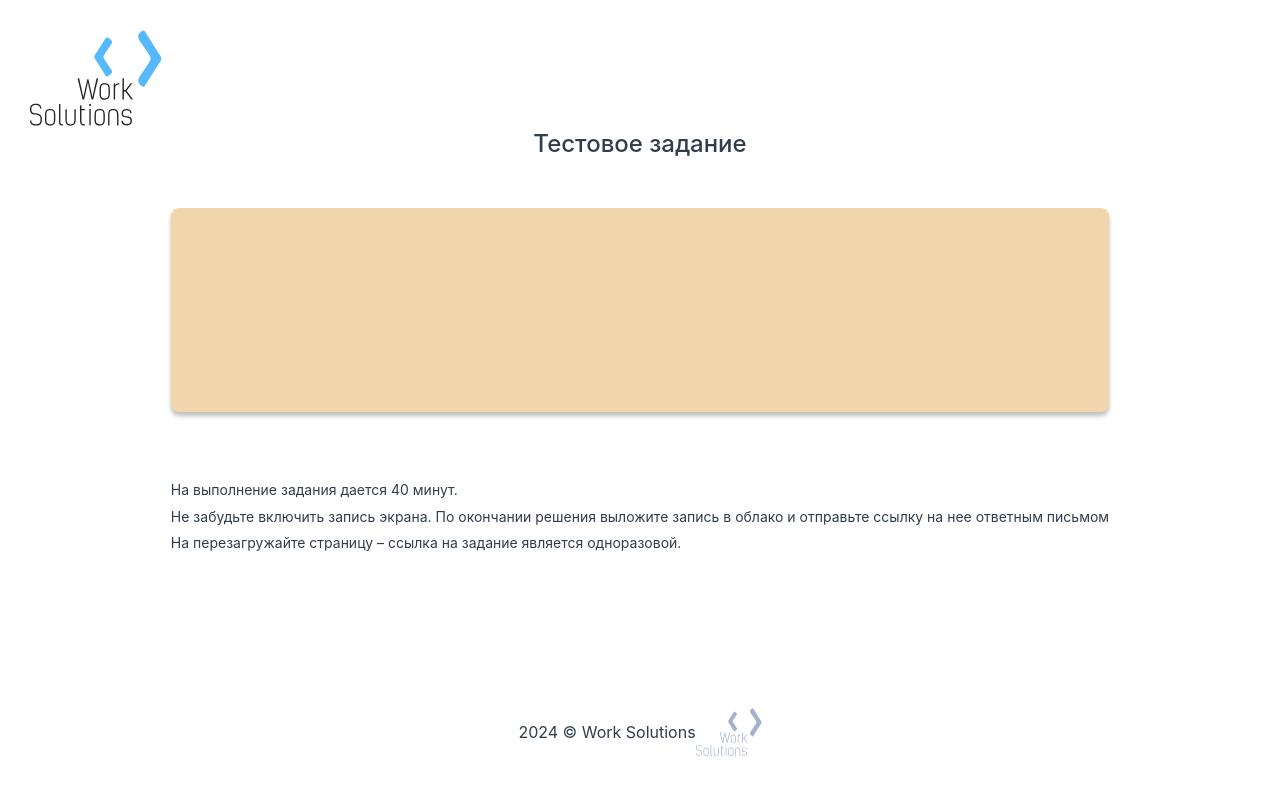
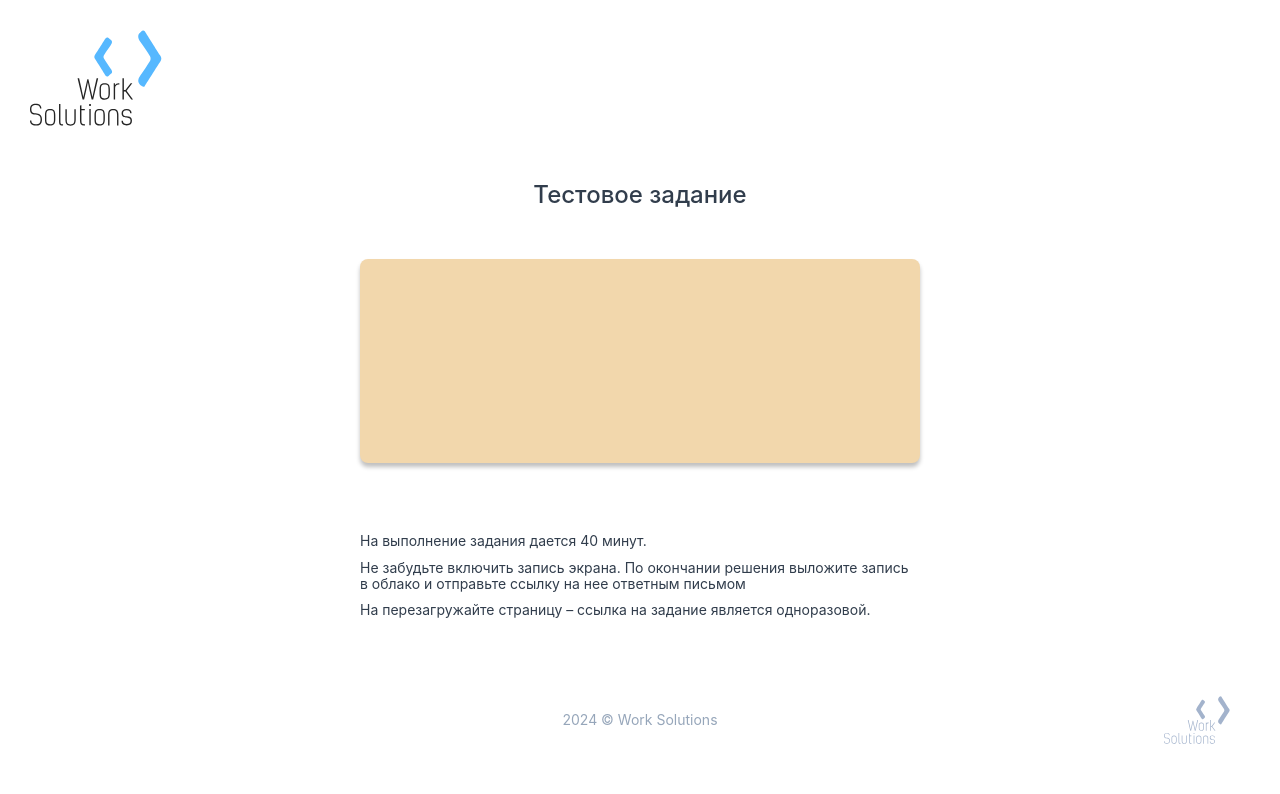
Before and after one commit to sovakrya/ws-hr-test-task-for-applicant, a React (Create React App) app: page /tasks/1 in a window 1280 px wide. Shown: the top 794 px of the page. Built offline with nearby package versions, Linux system fonts and the light colour scheme; no server answers.

Commit message:
divided application into components

```diff
--- /dev/null
+++ b/src/pages/home-page/ui/Footer.tsx
@@ -0,0 +1,18 @@
+import logoCopyright from "./assets/icons/logo-copyright.svg";
+import "./assets/styles/Footer.css"
+
+export default function Footer() {
+  return (
+    <footer className="footer-box">
+      <span className="footer-title">2024 © Work Solutions</span>
+
+      <img
+        src={logoCopyright}
+        alt="Логотип Work Solutions"
+        width={66}
+        height={48}
+        className="footer-logo"
+      />
+    </footer>
+  );
+}
--- /dev/null
+++ b/src/pages/home-page/ui/Header.tsx
@@ -0,0 +1,9 @@
+import logoColored from "./assets/icons/logo-colored.svg";
+
+export default function Header() {
+  return (
+    <header>
+      <img src={logoColored} alt="Логотип Work Solutions" width={132} height={96} />
+    </header>
+  );
+}
--- a/src/pages/home-page/ui/HomePage.tsx
+++ b/src/pages/home-page/ui/HomePage.tsx
@@ -1,9 +1,10 @@
 import { useParams } from "react-router-dom";
-import logoColored from "./assets/icons/logo-colored.svg";
-import logoCopyright from "./assets/icons/logo-copyright.svg"
 import { getUuid, Link } from "../api/testTaskApi";
 import { useEffect, useState } from "react";
 import "./assets/styles/HomePage.css";
+import "./assets/styles/TestTask.css"
+import Header from "./Header";
+import Footer from "./Footer";
 
 export default function HomePage() {
   const [link, setLink] = useState<Link>();
@@ -13,7 +14,6 @@ export default function HomePage() {
   function getUuidFromFetch() {
     getUuid(uuid!).then((res) => {
       setLink(res);
-      console.log(link);
     });
   }
 
@@ -23,36 +23,32 @@ export default function HomePage() {
 
   return (
     <main className="main-box">
-      <header>
-        <img src={logoColored} alt="Логотип компании" width={132} height={96} />
-      </header>
+      <Header />
 
-      <div className="content-wrapper">
+      <div className="task-content-wrapper">
+
+        <div className="task-content-box">
         <h1 className="content-title">Тестовое задание</h1>
-        <div className="content-box">
-          <div className="task-box">{link?.task.taskText}</div>
 
-          <div className="comment-box">
-            <p> На выполнение задания дается 40 минут. </p>
+        <div className="task-text-box">
+          <span className="task-text">{link?.task.taskText}</span>
+        </div>
+
+        </div>
+
+        <div className="warning-box">
+          <p>На выполнение задания дается 40 минут.</p>
           <p>
             Не забудьте включить запись экрана. По окончании решения выложите
             запись в облако и отправьте ссылку на нее ответным письмом
           </p>
           <p>
-              На перезагружайте страницу – ссылка на задание является
-              одноразовой.
+            На перезагружайте страницу – ссылка на задание является одноразовой.
           </p>
         </div>
       </div>
-      </div>
 
-      <footer  className="footer-box">
-        <span>2024 © Work Solutions</span>
-
-
-        <img src={logoCopyright} alt="Логотип компании" width={66} height={48} className="footer-logo"/>
-
-      </footer >
+      <Footer />
     </main>
   );
 }
--- /dev/null
+++ b/src/pages/home-page/ui/assets/styles/Footer.css
@@ -0,0 +1,21 @@
+.footer-box {
+    position: relative;
+    display: grid;
+    width: 1180px;
+    height: 100px;
+    align-items: center;
+   justify-self: center;
+   justify-content: center;
+}
+
+.footer-title {
+    font-weight: 400;
+    font-size: 14px;
+    line-height: 16.41px;
+    color: #96A6BA;
+}
+
+.footer-logo {
+    position: absolute;
+    right: 0;
+}
--- a/src/pages/home-page/ui/assets/styles/HomePage.css
+++ b/src/pages/home-page/ui/assets/styles/HomePage.css
@@ -1,58 +1,6 @@
 .main-box {
-  display: flex;
-  flex-direction: column;
-  padding: 30px;
-  height: 100%;
-  width: 100%;
-  justify-content: space-between;
+display: grid;
+padding: 30px;
+align-content: space-between;
+height: 100%;
 }
-
-.content-wrapper {
-  display: flex;
-  flex-direction: column;
-  align-items: center;
-  gap: 50px;
-  height: 100%;
-  width: 100%;
-}
-
-.task-box {
-  display: flex;
-  flex-direction: column;
-  align-items: center;
-  justify-content: center;
-  background-color: #f2d7ac;
-  box-shadow: 0px 4px 4px 0px #00000040;
-  border-radius: 8px;
-  min-width: 560px;
-  min-height: 204px;
-}
-
-.content-box {
-  display: flex;
-  flex-direction: column;
-  gap: 70px;
-}
-
-.content-title {
-  font-weight: 500;
-  font-size: 24px;
-  line-height: 28.13px;
-}
-
-.comment-box {
-  display: flex;
-  gap: 10px;
-  flex-direction: column;
-  font-weight: 400;
-  font-size: 14px;
-  line-height: 16.41px;
-
-}
-
-.footer-box {
-    display: flex;
-    justify-content: center;
-    align-items: center;
-    height: 100px;
-}
--- /dev/null
+++ b/src/pages/home-page/ui/assets/styles/TestTask.css
@@ -0,0 +1,42 @@
+.task-content-wrapper {
+    display: flex;
+    flex-direction: column;
+    gap: 70px;
+    align-items: center;
+  }
+
+  .task-content-box {
+    display: flex;
+    flex-direction: column;
+    gap: 50px;
+    align-items: center;
+  }
+
+  .content-title {
+    font-weight: 500;
+    font-size: 24px;
+    line-height: 28.13px;
+  }
+
+  .task-text-box {
+    display: flex;
+    align-items: center;
+    width: 560px;
+    height: 204px;
+    box-shadow: 0px 4px 4px 0px #00000040;
+    background-color: #F2D7AC;
+    border-radius: 8px;
+    padding: 36px 20px;
+  }
+
+
+
+  .warning-box {
+    width: 560px;
+    display: flex;
+    flex-direction: column;
+    gap: 10px;
+    font-weight: 400;
+    font-size: 14px;
+    line-height: 16.41px;
+  }
```
Lines whose indentation alone changed are shown as unchanged.
